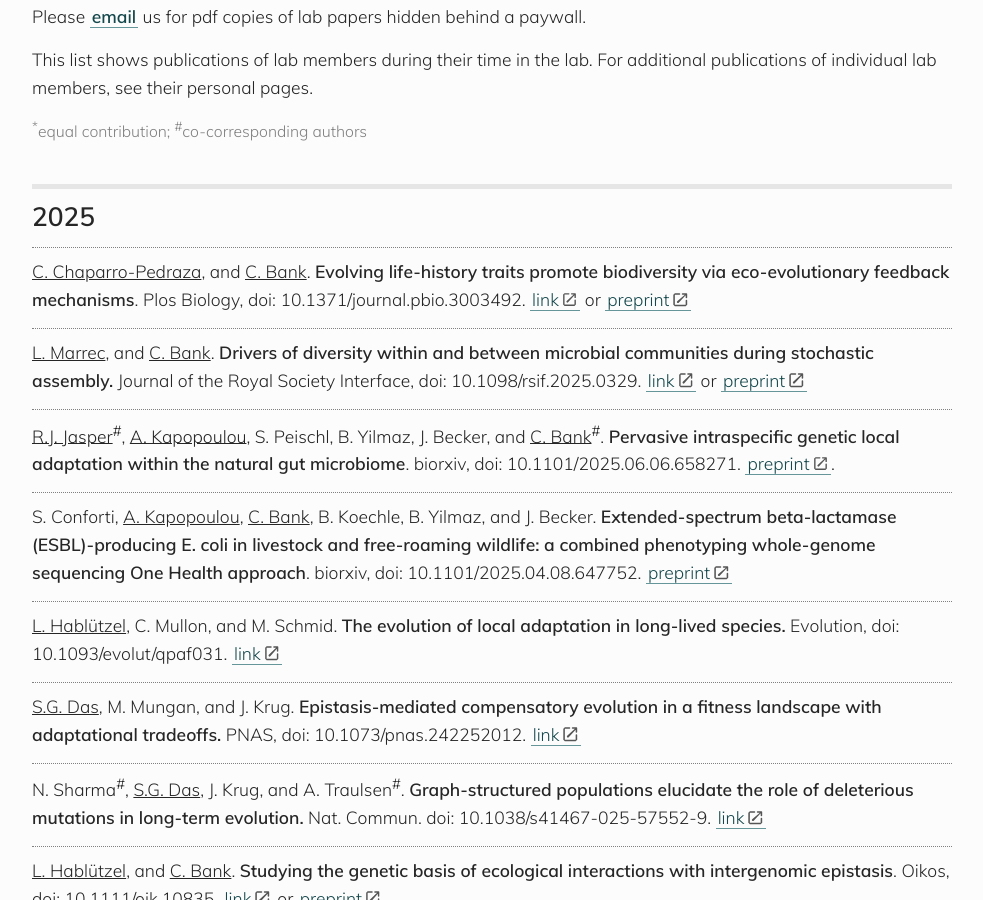
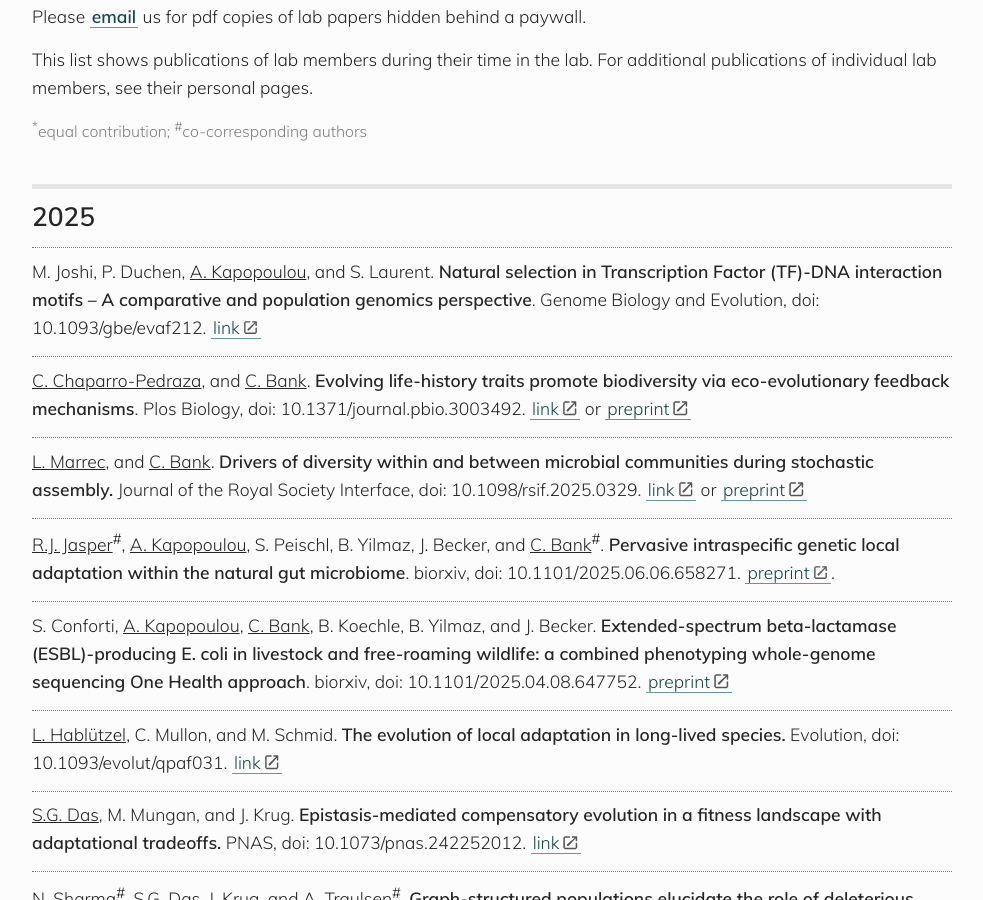
Before and after one commit to banklab/banklab.github.io, a Jekyll site: the page built from publications.md, in a window 1280 px wide and 900 px high, scrolled down 419 px. Shown: the whole window, without its empty margins (148-1131 px from the left). Built offline with Jekyll 4.4.1, drawn with Linux system fonts in a browser that asks for light colours; some web fonts are replaced.

Commit message:
Update index and publications

```diff
--- a/publications.md
+++ b/publications.md
@@ -21,6 +21,7 @@ https://kramdown.gettalong.org/syntax.html#html-blocks
 
 ## 2025
 
+M. Joshi, P. Duchen, <u>A. Kapopoulou</u>, and S. Laurent. **Natural selection in Transcription Factor (TF)-DNA interaction motifs – A comparative and population genomics perspective**. Genome Biology and Evolution, doi: 10.1093/gbe/evaf212. [link](https://doi.org/10.1093/gbe/evaf212)
 
 <u>C. Chaparro-Pedraza</u>, and <u>C. Bank</u>. **Evolving life-history traits promote biodiversity via eco-evolutionary feedback mechanisms**. Plos Biology, doi: 10.1371/journal.pbio.3003492. [link](https://journals.plos.org/plosbiology/article?id=10.1371/journal.pbio.3003492) or [preprint](https://www.biorxiv.org/content/10.1101/2025.03.25.645227v1)
 
@@ -164,7 +165,7 @@ L. Ormond, P. Liu, S. Matuszewski, N. Renzette, <u>C. Bank</u>, K.B. Zeldovich,
 
 S. Matuszewski, L. Ormond, <u>C. Bank</u>, and J.D. Jensen. **Two sides of the same coin: a population genetics perspective on lethal mutagenesis and mutational meltdown.** Virus Evolution, doi: 10.1093/ve/vex004. [link](https://doi.org/10.1093/ve/vex004)
 
-##  2016
+## 2016
 
 <u>C. Bank</u><sup>*</sup>, S. Matuszewski<sup>*</sup>, R.T. Hietpas, and J.D. Jensen. **On the (un)predictability of a large intragenic fitness landscape.** Proceedings of the National Academy of Sciences, doi: 10.1073/pnas.1612676113. [link](https://doi.org/10.1073/pnas.1612676113) or [preprint](https://doi.org/10.1101/048769)
 
```
Also changed, not shown: index.md (+4 -1 lines).
